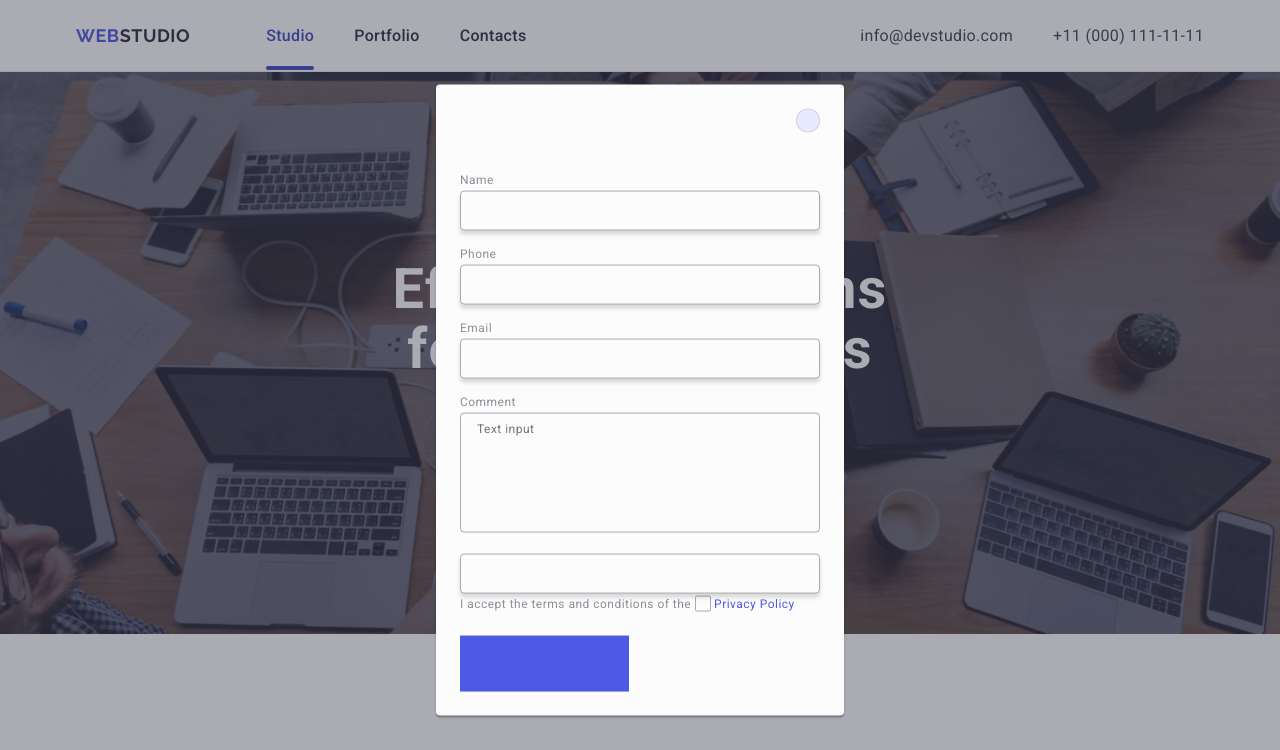
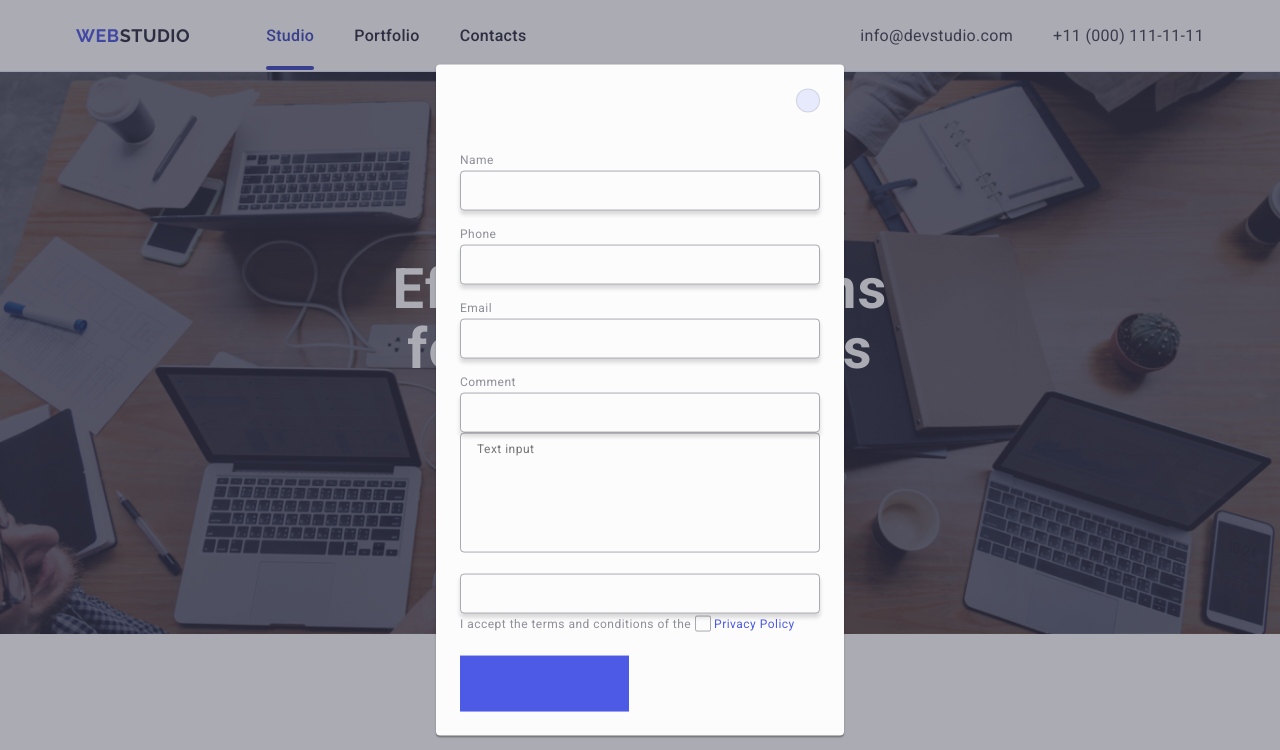
Before and after one commit to Neginkrml/goit-markup-hw-05, a plain HTML site: page index.html in a window 1280 px wide. Shown: the top 750 px of the page. Drawn offline with nearby package versions, Linux system fonts and the light colour scheme.

Commit message:
zerrin iffet

```diff
--- a/index.html
+++ b/index.html
@@ -542,6 +542,12 @@
 
           <div class="modal-form-div">
             <label class="modal-label" for="user-comment">Comment</label>
+            <div class="label-div">
+              <input type="text" id="user-comment" name="user-comment" class="form-input">
+              <svg width="18" height="24" class="modal-scnd-svg">
+                <use href="./images/icons.svg#"></use>
+              </svg>
+            </div>
             <textarea class="textarea" name="user-comment" id="user-comment" placeholder="Text input"></textarea>
           </div>
 
```
